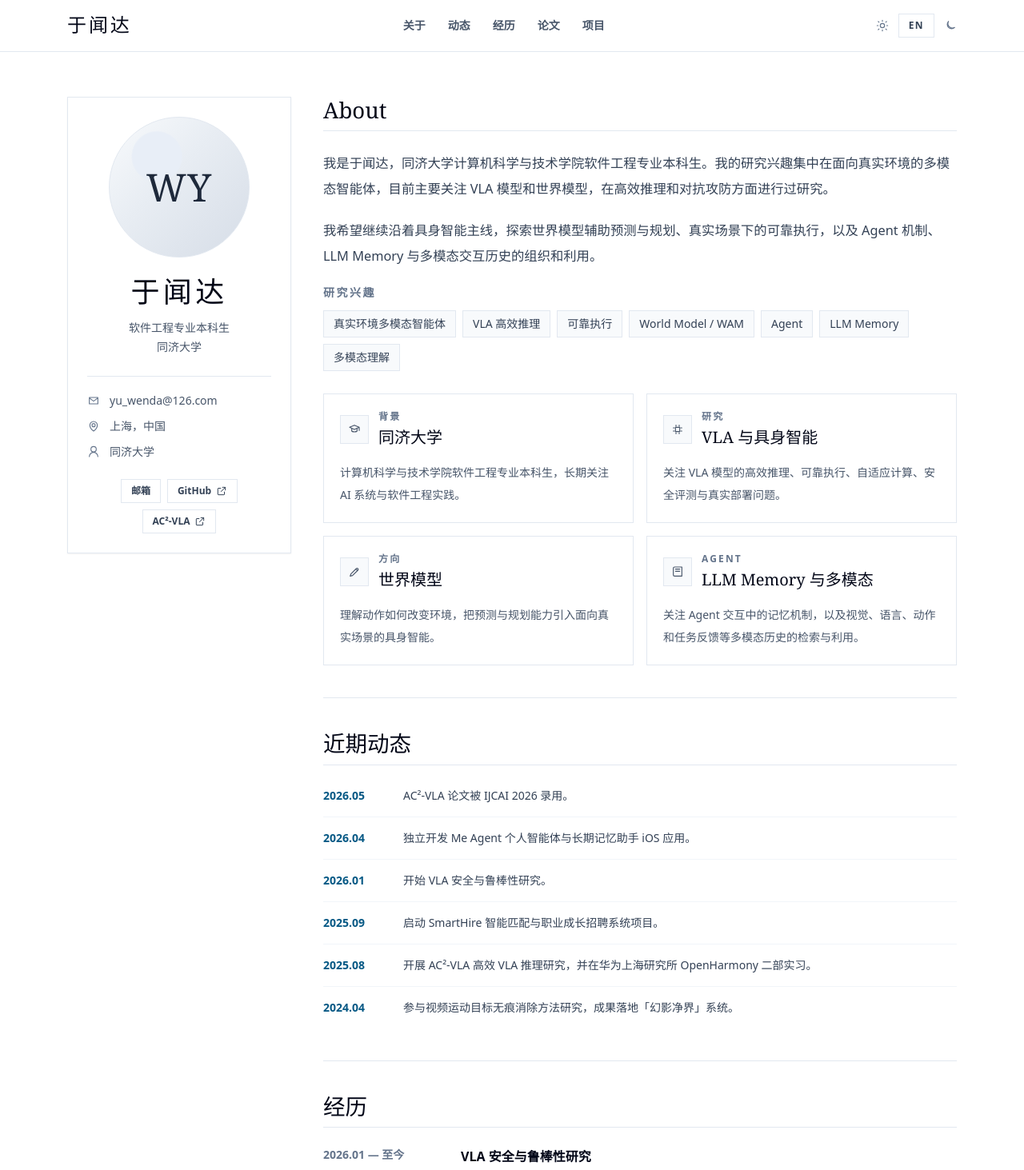
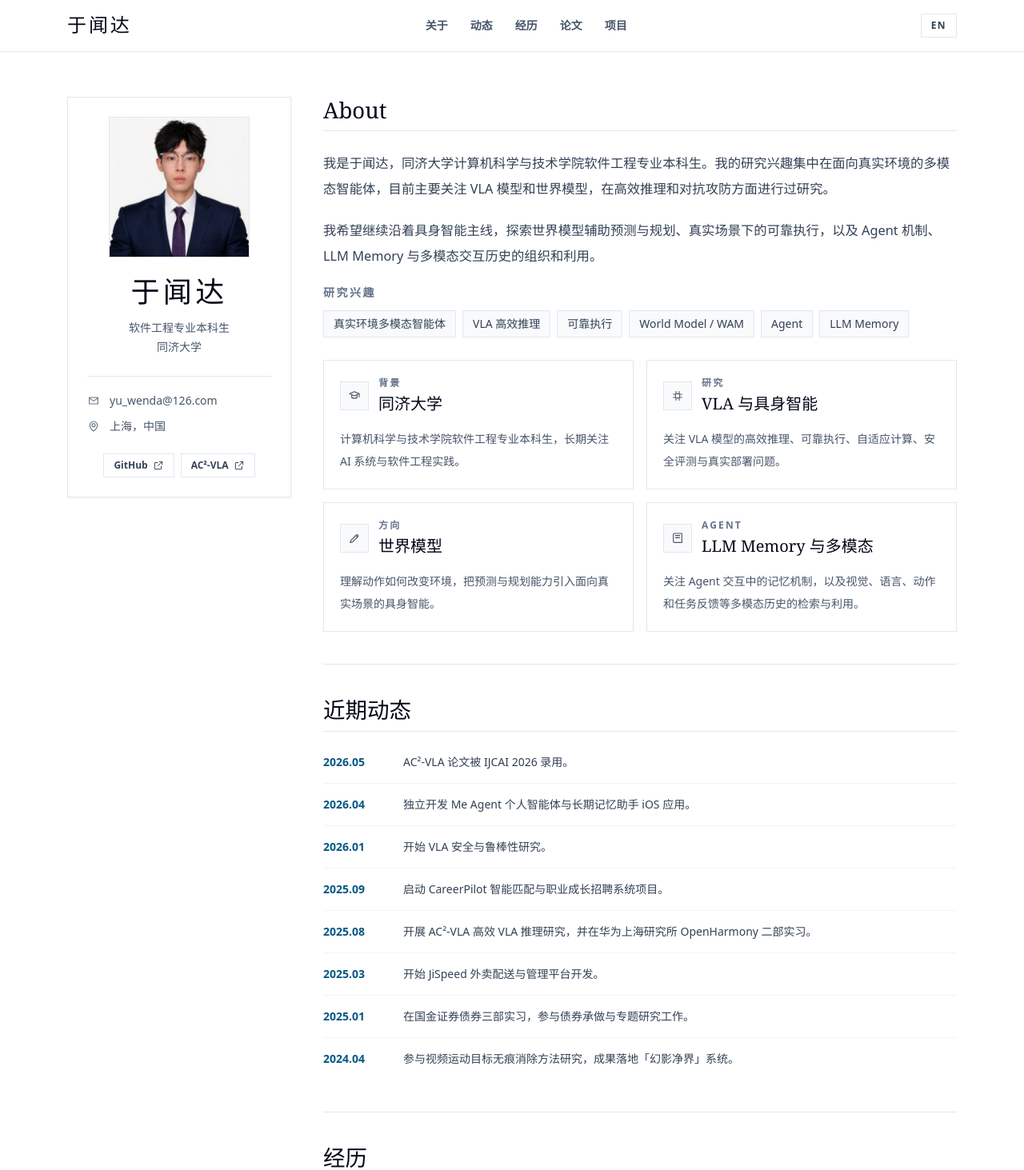
Before and after one commit to SunnyYWD/Aegon-20plus, a React (Vite) app: page / in a window 1280 px wide. Shown: the top 1463 px of the page at 80% size. Built offline with nearby package versions, Linux system fonts and the light colour scheme.

Commit message:
Update profile photo and homepage details

```diff
--- a/wenda_editorial_portfolio_homepage.jsx
+++ b/wenda_editorial_portfolio_homepage.jsx
@@ -1,4 +1,6 @@
 import React from "react";
+
+const PROFILE_PHOTO = `${import.meta.env.BASE_URL}profile-photo.png`;
 
 function Icon({ name, className = "h-4 w-4", strokeWidth = 1.7 }) {
   const common = {
@@ -15,9 +17,6 @@ function Icon({ name, className = "h-4 w-4", strokeWidth = 1.7 }) {
     external: <path d="M14 4h6v6m0-6-9 9m-1-7H5a1 1 0 0 0-1 1v12a1 1 0 0 0 1 1h12a1 1 0 0 0 1-1v-5" />,
     mail: <path d="M4 6h16v12H4zM4 7l8 6 8-6" />,
     map: <path d="M12 21s7-5.1 7-11a7 7 0 1 0-14 0c0 5.9 7 11 7 11Zm0-8a3 3 0 1 0 0-6 3 3 0 0 0 0 6Z" />,
-    user: <path d="M20 21a8 8 0 0 0-16 0m8-9a5 5 0 1 0 0-10 5 5 0 0 0 0 10Z" />,
-    sun: <path d="M12 4V2m0 20v-2m8-8h2M2 12h2m14.4-6.4 1.4-1.4M4.2 19.8l1.4-1.4m0-12.8L4.2 4.2m15.6 15.6-1.4-1.4M12 16a4 4 0 1 0 0-8 4 4 0 0 0 0 8Z" />,
-    moon: <path d="M20 15.5A8.5 8.5 0 0 1 8.5 4 7 7 0 1 0 20 15.5Z" />,
     book: <path d="M4 5.5A2.5 2.5 0 0 1 6.5 3H20v17H6.5A2.5 2.5 0 0 1 4 17.5v-12Zm0 0V18m4-11h8m-8 4h8" />,
     cpu: <path d="M8 8h8v8H8zM4 9h2m-2 6h2m12-6h2m-2 6h2M9 4v2m6-2v2M9 18v2m6-2v2" />,
     pen: <path d="M4 20l4.5-1 10-10a2.1 2.1 0 0 0-3-3l-10 10L4 20Zm11-13 3 3" />,
@@ -40,9 +39,9 @@ const DATA = {
       "I’m Wenda Yu, a software engineering undergraduate at Tongji University. My research interest centers on multimodal agents for real-world environments. I currently focus on VLA models and world models, with prior research in efficient inference and adversarial attack-defense.",
       "I am exploring how embodied agents can move beyond direct action prediction toward world-model-assisted planning and reliable execution, while also studying agents, LLM memory, and the organization of multimodal interaction histories."
     ],
-    links: [["Email", "mailto:yu_wenda@126.com"], ["GitHub", "https://github.com/SunnyYWD"], ["AC²-VLA", "https://arxiv.org/abs/2601.19634"]],
+    links: [["GitHub", "https://github.com/SunnyYWD"], ["AC²-VLA", "https://arxiv.org/abs/2601.19634"]],
     interestsTitle: "Research Interests",
-    interests: ["Real-world multimodal agents", "Efficient VLA inference", "Reliable execution", "World models / WAM", "Agents", "LLM Memory", "Multimodal understanding"],
+    interests: ["Real-world multimodal agents", "Efficient VLA inference", "Reliable execution", "World models / WAM", "Agents", "LLM Memory"],
     focusTitle: "Focus",
     focus: [
       ["grad", "Background", "Tongji University", "Software Engineering undergraduate in the College of Computer Science and Technology."],
@@ -55,8 +54,10 @@ const DATA = {
       ["2026.05", "AC²-VLA paper was accepted by IJCAI 2026."],
       ["2026.04", "Independently developed Me Agent, an iOS app for personal agents and long-term memory."],
       ["2026.01", "Started research on VLA safety and robustness."],
-      ["2025.09", "Started SmartHire, an intelligent recruiting and career-growth system."],
+      ["2025.09", "Started CareerPilot, an intelligent recruiting and career-growth system."],
       ["2025.08", "Started AC²-VLA efficient VLA inference research and interned at Huawei Shanghai Research Institute."],
+      ["2025.03", "Started developing JiSpeed, a food delivery and management platform."],
+      ["2025.01", "Interned at Sinolink Securities, supporting bond underwriting and financial research."],
       ["2024.04", "Joined the video moving-object removal research project, later implemented as Phantom CleanView."]
     ],
     experienceTitle: "Experience",
@@ -107,9 +108,9 @@ const DATA = {
       "我是于闻达，同济大学计算机科学与技术学院软件工程专业本科生。我的研究兴趣集中在面向真实环境的多模态智能体，目前主要关注 VLA 模型和世界模型，在高效推理和对抗攻防方面进行过研究。",
       "我希望继续沿着具身智能主线，探索世界模型辅助预测与规划、真实场景下的可靠执行，以及 Agent 机制、LLM Memory 与多模态交互历史的组织和利用。"
     ],
-    links: [["邮箱", "mailto:yu_wenda@126.com"], ["GitHub", "https://github.com/SunnyYWD"], ["AC²-VLA", "https://arxiv.org/abs/2601.19634"]],
+    links: [["GitHub", "https://github.com/SunnyYWD"], ["AC²-VLA", "https://arxiv.org/abs/2601.19634"]],
     interestsTitle: "研究兴趣",
-    interests: ["真实环境多模态智能体", "VLA 高效推理", "可靠执行", "World Model / WAM", "Agent", "LLM Memory", "多模态理解"],
+    interests: ["真实环境多模态智能体", "VLA 高效推理", "可靠执行", "World Model / WAM", "Agent", "LLM Memory"],
     focusTitle: "方向",
     focus: [
       ["grad", "背景", "同济大学", "计算机科学与技术学院软件工程专业本科生，长期关注 AI 系统与软件工程实践。"],
@@ -122,8 +123,10 @@ const DATA = {
       ["2026.05", "AC²-VLA 论文被 IJCAI 2026 录用。"],
       ["2026.04", "独立开发 Me Agent 个人智能体与长期记忆助手 iOS 应用。"],
       ["2026.01", "开始 VLA 安全与鲁棒性研究。"],
-      ["2025.09", "启动 SmartHire 智能匹配与职业成长招聘系统项目。"],
+      ["2025.09", "启动 CareerPilot 智能匹配与职业成长招聘系统项目。"],
       ["2025.08", "开展 AC²-VLA 高效 VLA 推理研究，并在华为上海研究所 OpenHarmony 二部实习。"],
+      ["2025.03", "开始 JiSpeed 外卖配送与管理平台开发。"],
+      ["2025.01", "在国金证券债券三部实习，参与债券承做与专题研究工作。"],
       ["2024.04", "参与视频运动目标无痕消除方法研究，成果落地「幻影净界」系统。"]
     ],
     experienceTitle: "经历",
@@ -185,8 +188,8 @@ function ProfileCard({ t, isZh }) {
   return (
     <aside className="lg:sticky lg:top-28">
       <div className="border border-slate-200 bg-white p-6 shadow-sm">
-        <div className="mx-auto flex aspect-square w-44 items-center justify-center overflow-hidden rounded-full border border-slate-200 bg-[radial-gradient(circle_at_34%_28%,#e8eef7_0,#e8eef7_18%,transparent_19%),linear-gradient(135deg,#f8fafc,#e8edf3_42%,#d6dde7)] text-slate-800">
-          <span className="font-en-title text-5xl tracking-wide">WY</span>
+        <div className="mx-auto aspect-square w-44 overflow-hidden border border-slate-200 bg-slate-50">
+          <img src={PROFILE_PHOTO} alt={t.brand} className="h-full w-full object-cover object-[50%_38%]" />
         </div>
         <div className="mt-6 text-center">
           <h1 className={`${isZh ? "font-cn-title text-4xl tracking-[0.12em]" : "font-en-title text-4xl"} text-slate-950`}>{t.brand}</h1>
@@ -199,9 +202,6 @@ function ProfileCard({ t, isZh }) {
           </a>
           <div className="flex items-center gap-3">
             <Icon name="map" className="h-4 w-4 text-slate-500" /> {t.location}
-          </div>
-          <div className="flex items-center gap-3">
-            <Icon name="user" className="h-4 w-4 text-slate-500" /> {t.org}
           </div>
         </div>
         <div className="mt-6 flex flex-wrap justify-center gap-2">
@@ -351,11 +351,9 @@ export default function WendaEditorialPortfolio() {
             ))}
           </nav>
           <div className="flex items-center gap-3">
-            <Icon name="sun" className="hidden h-4 w-4 text-slate-500 sm:block" />
             <button type="button" onClick={() => setLang(isZh ? "en" : "zh")} className="border border-slate-200 px-3 py-1.5 text-xs font-bold uppercase tracking-[0.12em] text-slate-700 transition hover:border-sky-300 hover:text-sky-700">
               {t.lang}
             </button>
-            <Icon name="moon" className="hidden h-4 w-4 text-slate-500 sm:block" />
           </div>
         </div>
       </header>
@@ -381,9 +379,6 @@ export default function WendaEditorialPortfolio() {
           <footer id="contact" className="py-10">
             <h2 className="mb-3 font-en-title text-2xl text-slate-950">{t.contact.title}</h2>
             <p className="text-sm leading-7 text-slate-600">{t.contact.desc}</p>
-            <a href={`mailto:${t.email}`} className="mt-4 inline-flex items-center gap-2 text-sm font-semibold text-sky-800 hover:text-sky-600">
-              <Icon name="mail" /> {t.email}
-            </a>
             <p className="mt-8 border-t border-slate-200 pt-5 text-xs text-slate-500">{t.contact.copyright}</p>
           </footer>
         </div>
```
Also changed, not shown: public/profile-photo.png (added).
